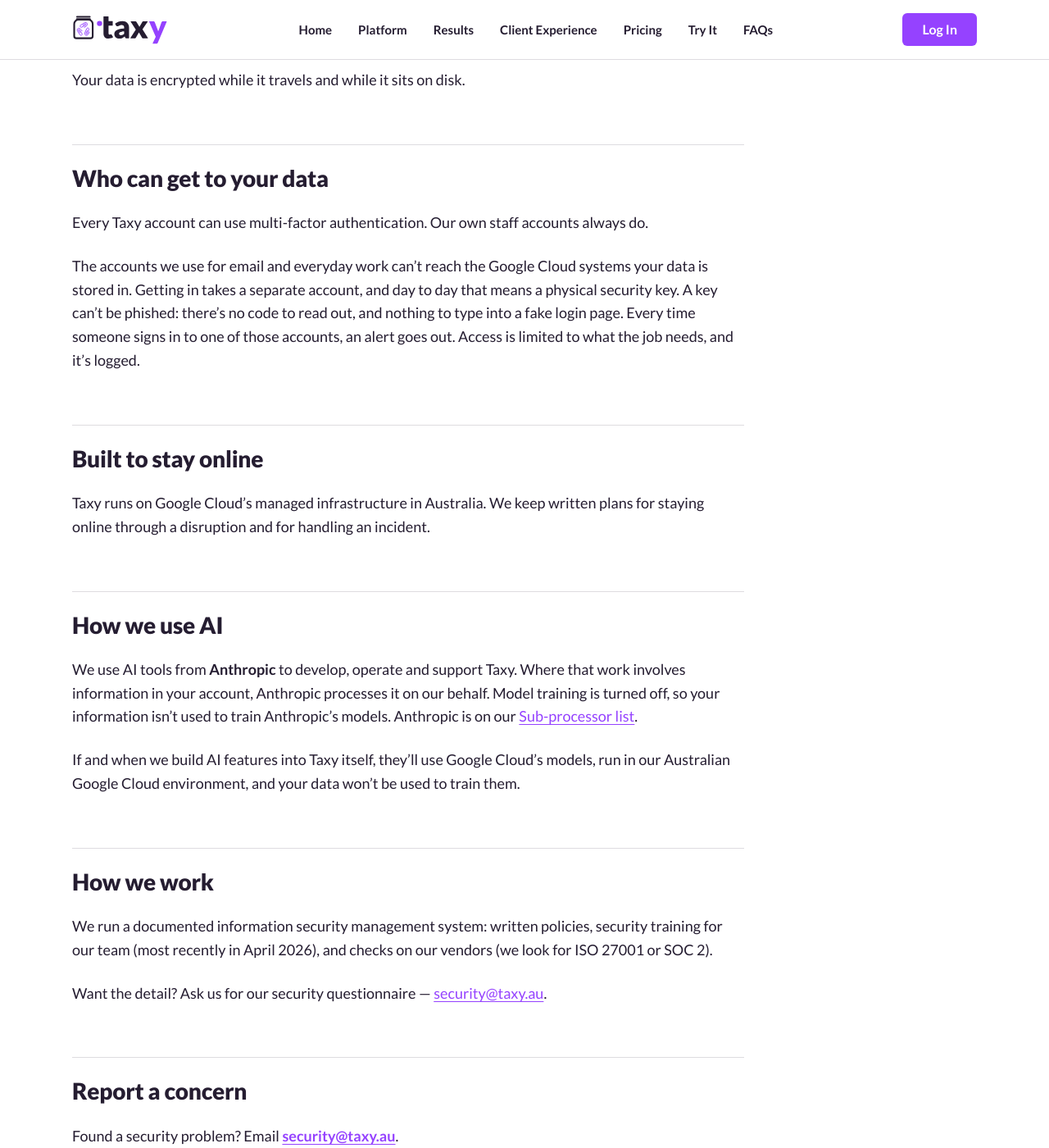
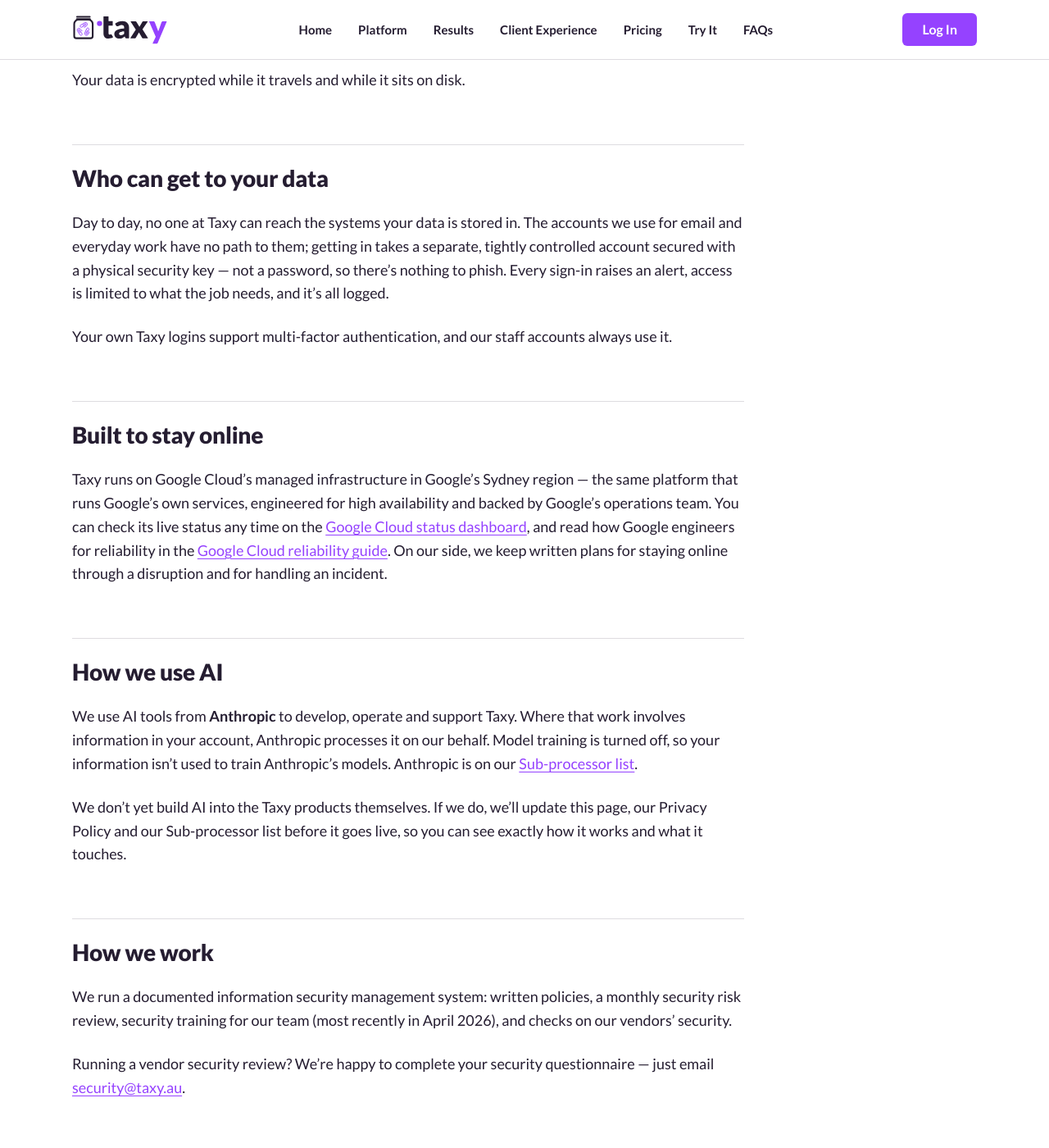
Before and after one commit to taxy-au/taxy-website, a Jekyll site: the page built from security.md, in a window 1280 px wide and 1400 px high, scrolled down 774 px. Shown: the whole window at 82% size. Built offline with Jekyll 4.4.1, drawn with Linux system fonts in a browser that asks for light colours; some of the changed text lies outside the part shown.

Commit message:
Legal pages: generic retrieval wording, ATO short form, NDB breach clock, passwordless EUA, security-page copy
Regenerated from taxy-ops/legal (62294c3).

Co-Authored-By: Claude Opus 4.8 <noreply@anthropic.com>

```diff
--- a/security.md
+++ b/security.md
@@ -21,31 +21,38 @@ handles, and our [Privacy Policy](/privacy-policy/) explains how we manage it.
 Your data is encrypted while it travels and while it sits on disk.
 
 ## Who can get to your data
-Every Taxy account can use multi-factor authentication. Our own staff accounts always do.
+Day to day, no one at Taxy can reach the systems your data is stored in. The accounts we use for
+email and everyday work have no path to them; getting in takes a separate, tightly controlled account
+secured with a physical security key — not a password, so there's nothing to phish. Every sign-in
+raises an alert, access is limited to what the job needs, and it's all logged.
 
-The accounts we use for email and everyday work can't reach the Google Cloud systems your data is stored in. Getting in takes a
-separate account, and day to day that means a physical security key. A key can't be phished: there's
-no code to read out, and nothing to type into a fake login page. Every time someone signs in to one
-of those accounts, an alert goes out. Access is limited to what the job needs, and it's logged.
+Your own Taxy logins support multi-factor authentication, and our staff accounts always use it.
 
 
 ## Built to stay online
-Taxy runs on Google Cloud's managed infrastructure in Australia. We keep written plans for staying
-online through a disruption and for handling an incident.
+Taxy runs on Google Cloud's managed infrastructure in Google's Sydney region — the same platform that
+runs Google's own services, engineered for high availability and backed by Google's operations team.
+You can check its live status any time on the [Google Cloud status
+dashboard](https://status.cloud.google.com/), and read how Google engineers for reliability in the
+[Google Cloud reliability guide](https://cloud.google.com/architecture/framework/reliability). On our
+side, we keep written plans for staying online through a disruption and for handling an incident.
 
 ## How we use AI
 We use AI tools from **Anthropic** to develop, operate and support Taxy. Where that work involves
 information in your account, Anthropic processes it on our behalf. Model training is turned off, so
 your information isn't used to train Anthropic's models. Anthropic is on our [Sub-processor list](/legal/subprocessors/).
 
-If and when we build AI features into Taxy itself, they'll use Google Cloud's models, run in our
-Australian Google Cloud environment, and your data won't be used to train them.
+We don't yet build AI into the Taxy products themselves. If we do, we'll update this page, our
+Privacy Policy and our Sub-processor list before it goes live, so you can see exactly how it works and
+what it touches.
 
 ## How we work
-We run a documented information security management system: written policies, security training for
-our team (most recently in April 2026), and checks on our vendors (we look for ISO 27001 or SOC 2).
+We run a documented information security management system: written policies, a monthly security
+risk review, security training for our team (most recently in April 2026), and checks on our
+vendors' security.
 
-Want the detail? Ask us for our security questionnaire — [security@taxy.au](mailto:security@taxy.au).
+Running a vendor security review? We're happy to complete your security questionnaire — just email
+[security@taxy.au](mailto:security@taxy.au).
 
 ## Report a concern
 Found a security problem? Email [**security@taxy.au**](mailto:security@taxy.au).
```
Also changed, not shown: other parts of security.md (+1 -1 lines), legal/dpa.md (+5 -4 lines), legal/end-user-agreement.md (+5 -4 lines), legal/terms.md (+2 -2 lines), privacy-policy.md (+4 -4 lines).
